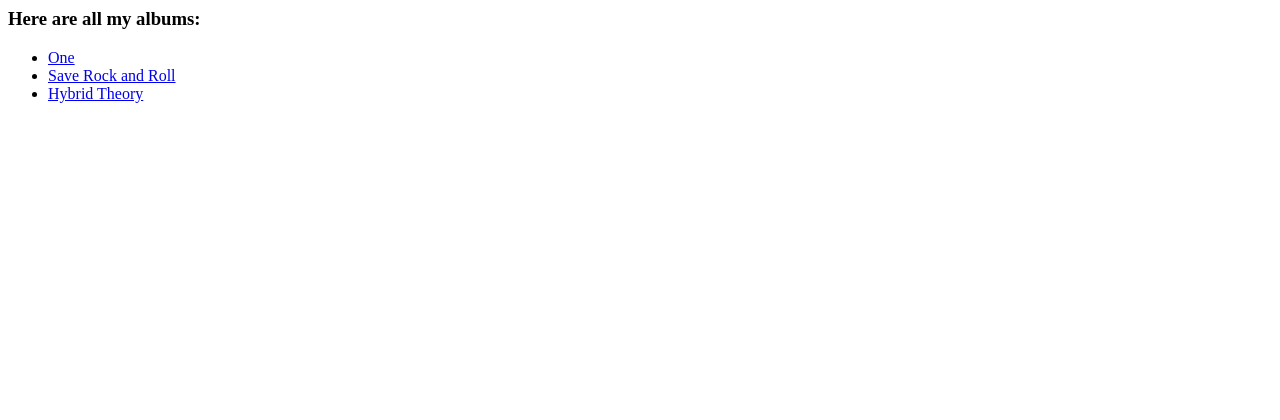
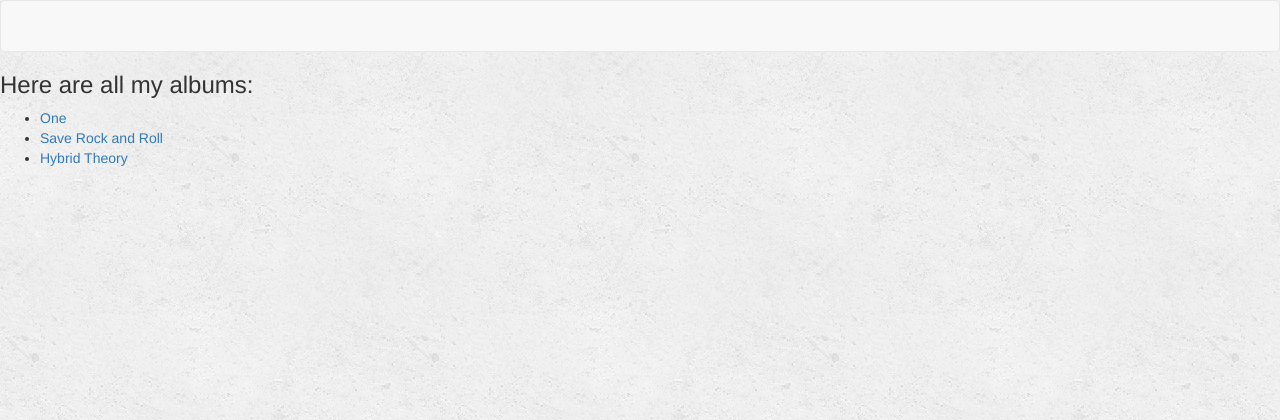
Before and after one commit to nitinprakash96/cloudplay, a Django app: page /music/ in a window 1280 px wide. Shown: the top 420 px of the page. Run offline with Django 3.2, Linux system fonts and the light colour scheme; data comes from the database, SQL or seed files in the repository; some libraries are stand-ins or nearby versions.

Commit message:
added dummy navbar

```diff
--- a/cloudplay/templates/music/index.html
+++ b/cloudplay/templates/music/index.html
@@ -1,3 +1,18 @@
+<!-- Loads path to your static files -->
+{% load staticfiles %}
+<link rel="stylesheet" type="text/css" href="https://maxcdn.bootstrapcdn.com/bootstrap/3.3.7/css/bootstrap.min.css">
+<link rel="stylesheet" type="text/css" href="{% static 'music/style.css' %}" />
+
+
+<nav class="navbar navbar-default">
+	<div class="container-fluid">
+		<!-- Logo -->
+		<div class="navbar-header">
+			<a class="navbar-brand" href="{% url 'music:index' %}"></a>
+		</div>
+	</div>
+</nav>
+
 {% if all_albums %}
 <h3>Here are all my albums:</h3>
 <ul>
```
